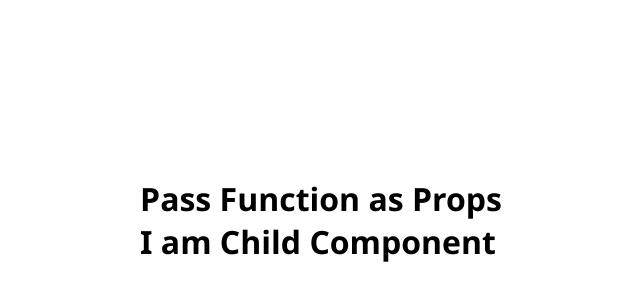
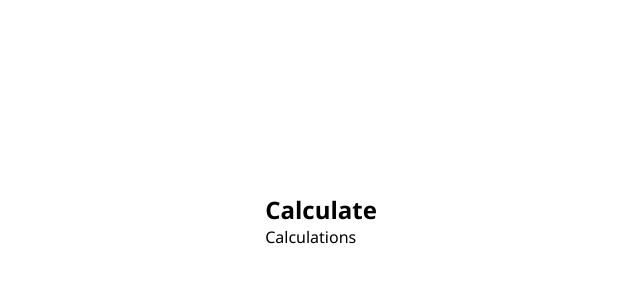
Before and after one commit to TRISHAN00/React-Basic, a React (Create React App) app: page / in a window 1280 px wide. Shown: the part 180-480 px from the top of the page, without its empty margins (319-959 px from the left). Built offline with nearby package versions, Linux system fonts and the light colour scheme.

Commit message:
calculate some pass using props function

```diff
--- a/src/App.js
+++ b/src/App.js
@@ -1,23 +1,12 @@
-import React, { Component } from 'react';
-import './App.css';
-
-class Child extends Component {
-  render() {
-    this.props.func(this);
-    return <h1>I am Child Component</h1>
-  }
-}
+import React, { Component } from "react";
+import "./App.css";
+import Calculate from "./components/profile/Calculate/Index";
 
 class App extends Component {
-  getContext(context) {
-    console.log(context);
-  }
   render() {
-    this.getContext(this)
     return (
       <div>
-        <h1>Pass Function as Props</h1>
-        <Child func={this.getContext} />
+        <Calculate/>
       </div>
     );
   }
--- /dev/null
+++ b/src/components/profile/Calculate/Calculations.js
@@ -0,0 +1,10 @@
+import React from 'react';
+
+function Calculations(props) {
+    console.log(props.func(2, 3));
+  return (
+    <div>Calculations</div>
+  )
+}
+
+export default Calculations
--- /dev/null
+++ b/src/components/profile/Calculate/Index.js
@@ -0,0 +1,19 @@
+import React, { Component } from 'react';
+import Calculations from './Calculations';
+
+class Calculate extends Component {
+    getCalculateSum(a, b) {
+        return console.log(a + b);
+    }
+    render() {
+        this.getCalculateSum(this)
+        return (
+            <div>
+                <h2>Calculate</h2>
+                <Calculations func={this.getCalculateSum} />
+            </div>
+        );
+    }
+}
+
+export default Calculate;
```
